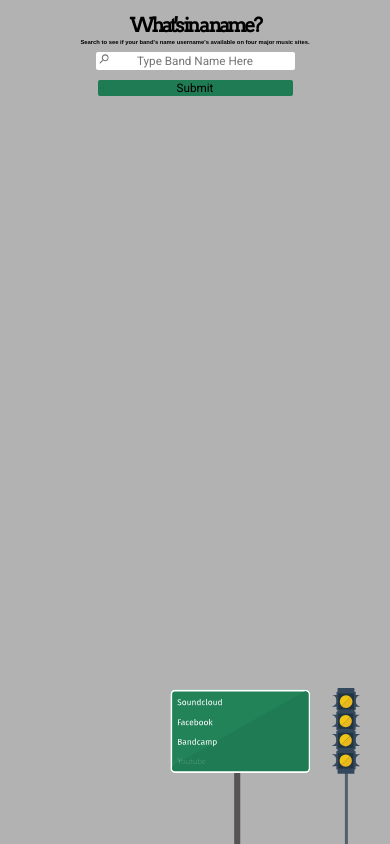
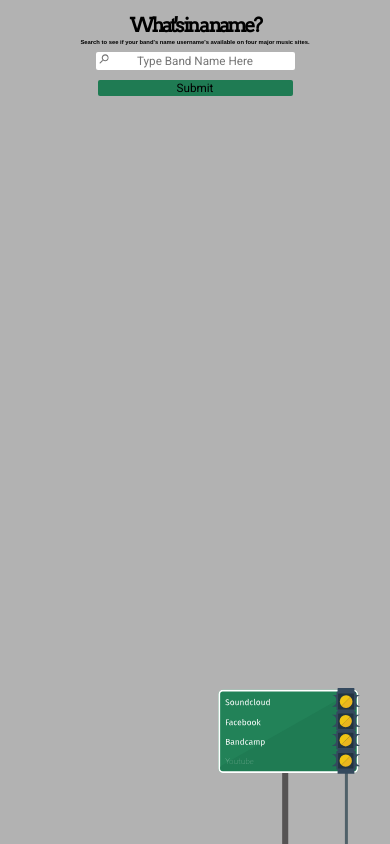
Before and after one commit to IAmNatch/What-s-in-a-Name-V2, a React (Create React App) app in the folder front/: page / in a window 390 px wide. Built offline with nearby package versions, Linux system fonts and the light colour scheme; a web font is replaced by a local one.

Commit message:
Added Media Queries

```diff
--- a/front/src/App.css
+++ b/front/src/App.css
@@ -101,6 +101,15 @@ input, .submit, .message{
 
  }
 
+ @media only screen and (max-width : 992px) {
+     .sign {
+         right: 30px;
+     }
+     .light {
+         right: 100px;
+     }
+ }
+
  #Mini_Sign {
     transform: translateX(0px);
     transform-origin: center right;
```
